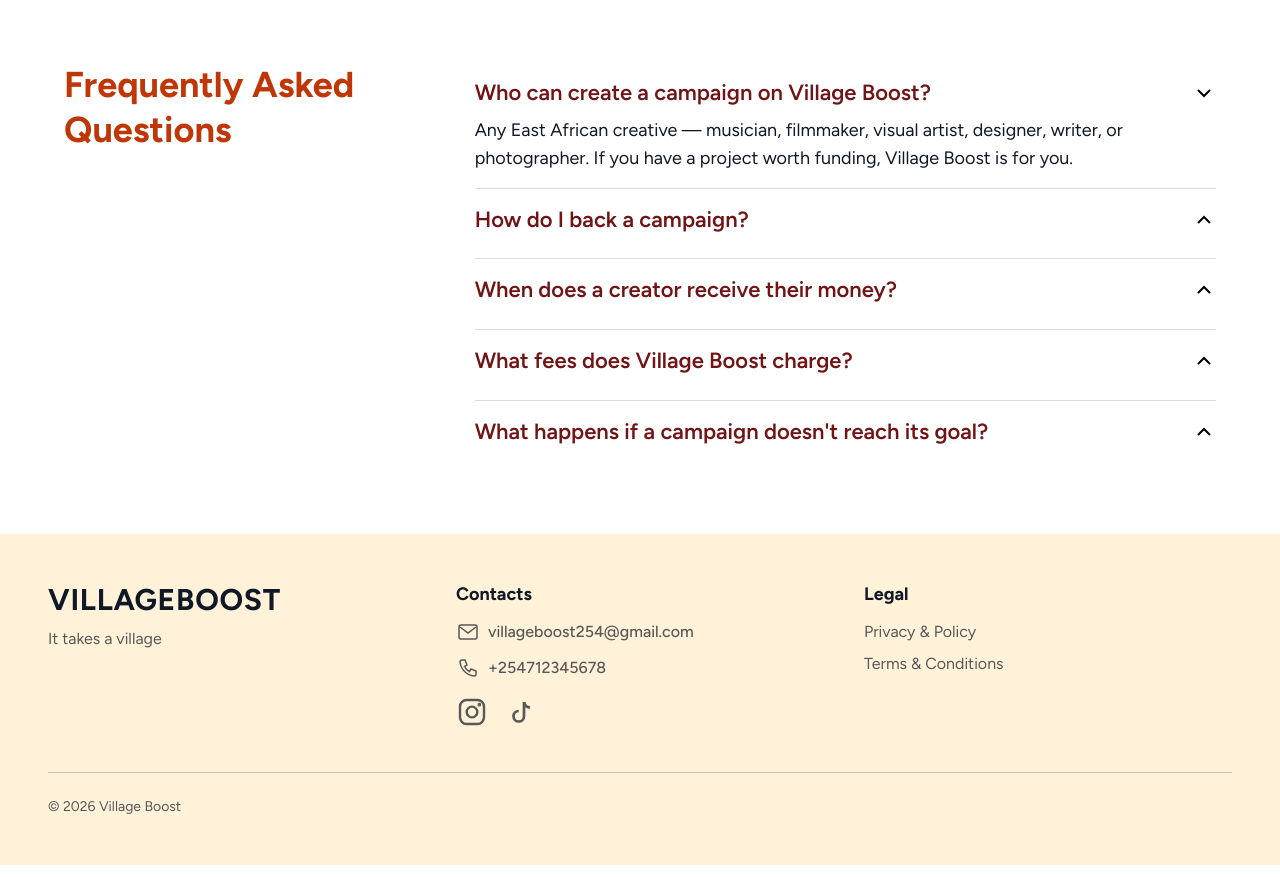
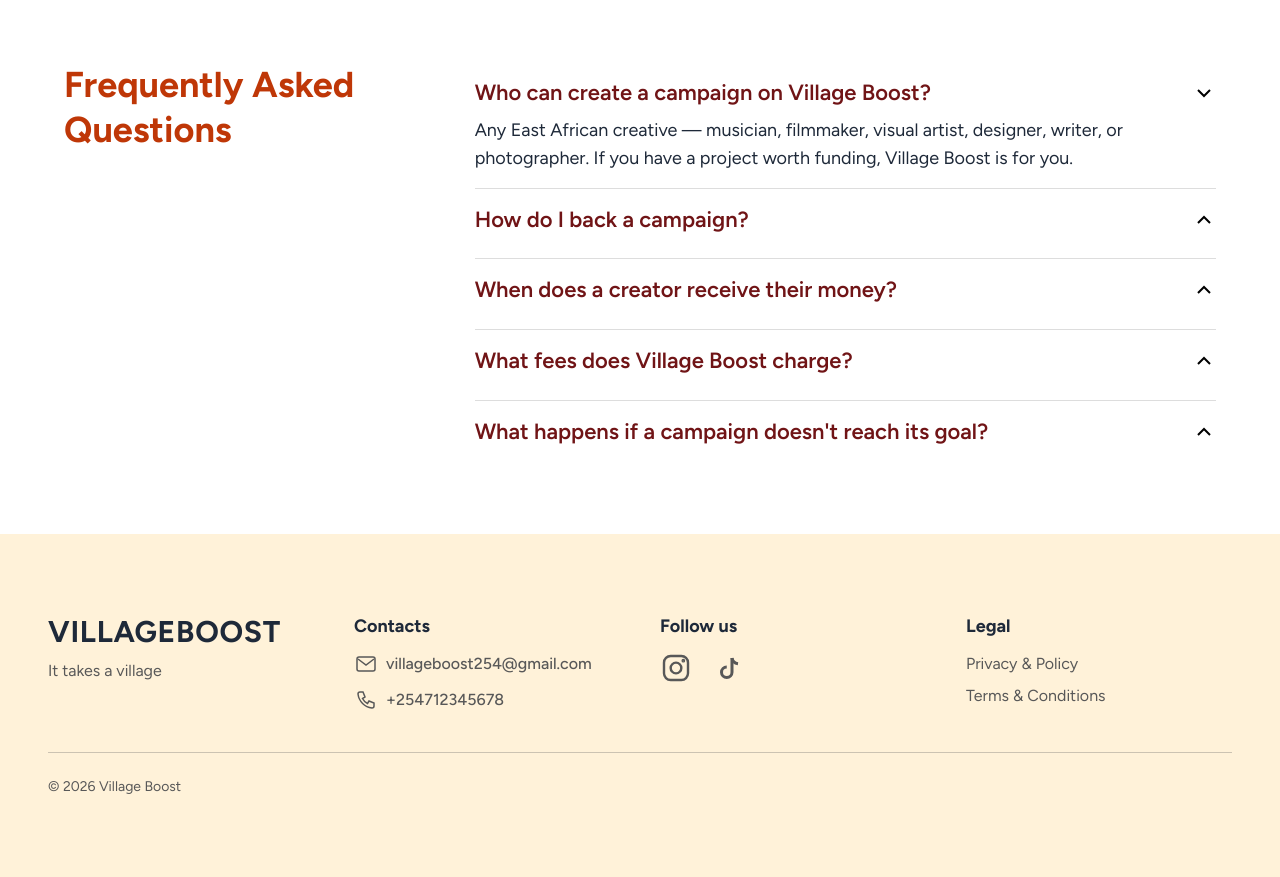
Before and after one commit to villageboost-org/villageboost, a Next.js app: page / in a window 1280 px wide. Shown: the part 3100-3977 px from the top of the page. Built offline with nearby package versions, Linux system fonts and the light colour scheme.

Commit message:
change text gray 900 to 800 and footer layout

```diff
--- a/app/components/Footer.tsx
+++ b/app/components/Footer.tsx
@@ -46,7 +46,7 @@ function TiktokIcon() {
       viewBox="0 0 24 24"
       fill="none"
       stroke="currentColor"
-      strokeWidth={1.8}
+      strokeWidth={2}
       className="h-9 w-9">
       <path d="M16 4v9.5a3.5 3.5 0 1 1-3.5-3.5" />
       <path d="M16 4c.3 2 1.8 3.5 4 3.8" />
@@ -56,17 +56,19 @@ function TiktokIcon() {
 
 export default function Footer() {
   return (
-    <footer className="bg-light-mustard px-6 py-12 text-grey md:px-12" id="contacts">
-      <div className="grid gap-10 md:grid-cols-3">
+    <footer
+      className="bg-light-mustard px-6 py-20 text-grey md:px-12"
+      id="contacts">
+      <div className="grid gap-10 md:grid-cols-4">
         <div>
-          <span className="text-3xl font-bold tracking-wide text-gray-900">
+          <span className="text-3xl font-bold tracking-wide text-gray-800">
             VILLAGEBOOST
           </span>
           <p className="mt-2 text-grey">It takes a village</p>
         </div>
 
         <div>
-          <h5 className="font-bold! text-gray-900">Contacts</h5>
+          <h5 className="font-bold! text-gray-800">Contacts</h5>
           <ul className="mt-3 space-y-3 text-grey font-medium">
             <li className="flex items-center gap-2 text-base">
               <MailIcon /> villageboost254@gmail.com
@@ -75,7 +77,11 @@ export default function Footer() {
               <PhoneIcon /> +254712345678
             </li>
           </ul>
-          <div className="mt-4 flex gap-3">
+        </div>
+
+        <div>
+          <h5 className="font-bold! text-gray-800">Follow us</h5>
+          <div className="mt-3 flex gap-4">
             <a
               href="https://instagram.com"
               aria-label="Instagram"
@@ -92,7 +98,7 @@ export default function Footer() {
         </div>
 
         <div>
-          <h5 className="font-bold! text-gray-900">Legal</h5>
+          <h5 className="font-bold! text-gray-800">Legal</h5>
           <ul className="mt-3 space-y-2 text-base text-grey">
             <li>
               <a href="/privacy-policy">Privacy & Policy</a>
--- a/app/components/PlaceholderImage.tsx
+++ b/app/components/PlaceholderImage.tsx
@@ -7,7 +7,7 @@ export default function PlaceholderImage({
 }) {
   return (
     <div
-      className={`flex items-center justify-center bg-sky-blue/30 text-sm text-gray-900 ${className}`}>
+      className={`flex items-center justify-center bg-sky-blue/30 text-sm text-gray-800 ${className}`}>
       {label}
     </div>
   );
--- a/app/components/home/Faq.tsx
+++ b/app/components/home/Faq.tsx
@@ -79,7 +79,7 @@ export default function Faq() {
               className={`grid overflow-hidden transition-[grid-template-rows] duration-300 ease-in-out ${
                 openIndex === index ? "grid-rows-[1fr]" : "grid-rows-[0fr]"
               }`}>
-              <p className="overflow-hidden pt-2 text-lg! text-gray-900">
+              <p className="overflow-hidden pt-2 text-lg! text-gray-800">
                 {faq.answer}
               </p>
             </div>
--- a/app/components/home/WhoItsFor.tsx
+++ b/app/components/home/WhoItsFor.tsx
@@ -32,7 +32,7 @@ export default function WhoItsFor() {
                 "linear-gradient(to top left, var(--color-mustard) 50%, var(--color-cream) 50%)",
             }}>
             <h3 className="text-maroon">{audience.title}</h3>
-            <h5 className="my-3 text-gray-900">{audience.description}</h5>
+            <h5 className="my-3 text-gray-800">{audience.description}</h5>
             <a
               href={audience.cta.href}
               className="mt-auto self-start btn-primary">
```
